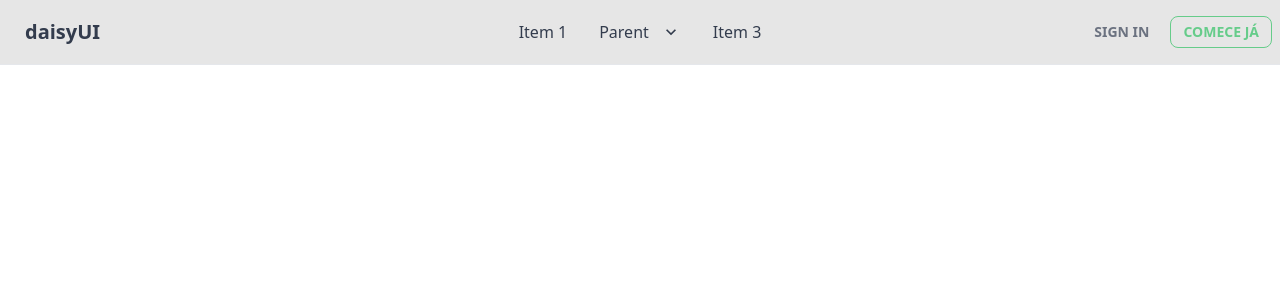
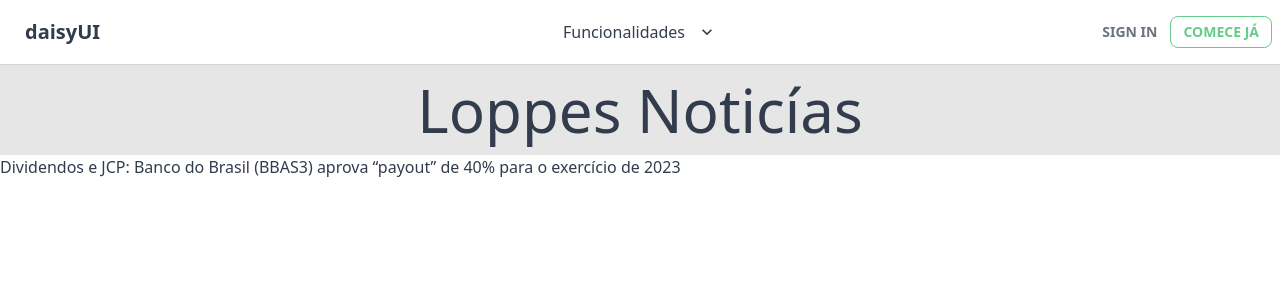
Before and after one commit to glopes7/app-rendimentos, a React (Vite) app: page / in a window 1280 px wide. Shown: the top 300 px of the page. Built offline with nearby package versions, Linux system fonts and the light colour scheme.

Commit message:
add notice test

```diff
--- a/src/pages/LandingPage.tsx
+++ b/src/pages/LandingPage.tsx
@@ -3,7 +3,8 @@ import { useState } from "react";
 
 export default function LandingPage() {
   return (
-    <div className="navbar bg-base-200  border-b">
+    <div>
+      <div className="navbar border-b border-gray-300 bg-bray-200">
         <div className="navbar-start ">
           <div className="dropdown">
             <label tabIndex={0} className="btn btn-ghost lg:hidden">
@@ -51,21 +52,15 @@ export default function LandingPage() {
                   </li>
                 </ul>
               </li>
-            <li>
-              <a>Item 3</a>
-            </li>
             </ul>
           </div>
           <a className="btn btn-ghost normal-case text-xl">daisyUI</a>
         </div>
         <div className="navbar-center hidden lg:flex">
           <ul className="menu menu-horizontal px-1">
-          <li>
-            <a>Item 1</a>
-          </li>
             <li tabIndex={0}>
               <a>
-              Parent
+                Funcionalidades
                 <svg
                   className="fill-current"
                   xmlns="http://www.w3.org/2000/svg"
@@ -78,22 +73,24 @@ export default function LandingPage() {
               </a>
               <ul className="p-2">
                 <li>
-                <a>Submenu 1</a>
+                  <a>Calculadora Rendimento</a>
                 </li>
                 <li>
-                <a>Submenu 2</a>
+                  <a>Outra Funcionalidade</a>
                 </li>
               </ul>
             </li>
-          <li>
-            <a>Item 3</a>
-          </li>
           </ul>
         </div>
-      <div className="navbar-start flex justify-end gap-2">
+        <div className="navbar-start flex justify-end ">
           <a className="btn btn-ghost btn-sm text-gray-500 ">Sign in</a>
           <a className="btn btn-primary btn-sm btn-outline ">Comece Já</a>
         </div>
       </div>
+      <div className=" bg-base-200 text-[60px] flex justify-center">
+        <h1>Loppes Noticías</h1>
+      </div>
+      <p>Dividendos e JCP: Banco do Brasil (BBAS3) aprova “payout” de 40% para o exercício de 2023</p>
+    </div>
   );
 }
```
Lines whose indentation alone changed are shown as unchanged.
